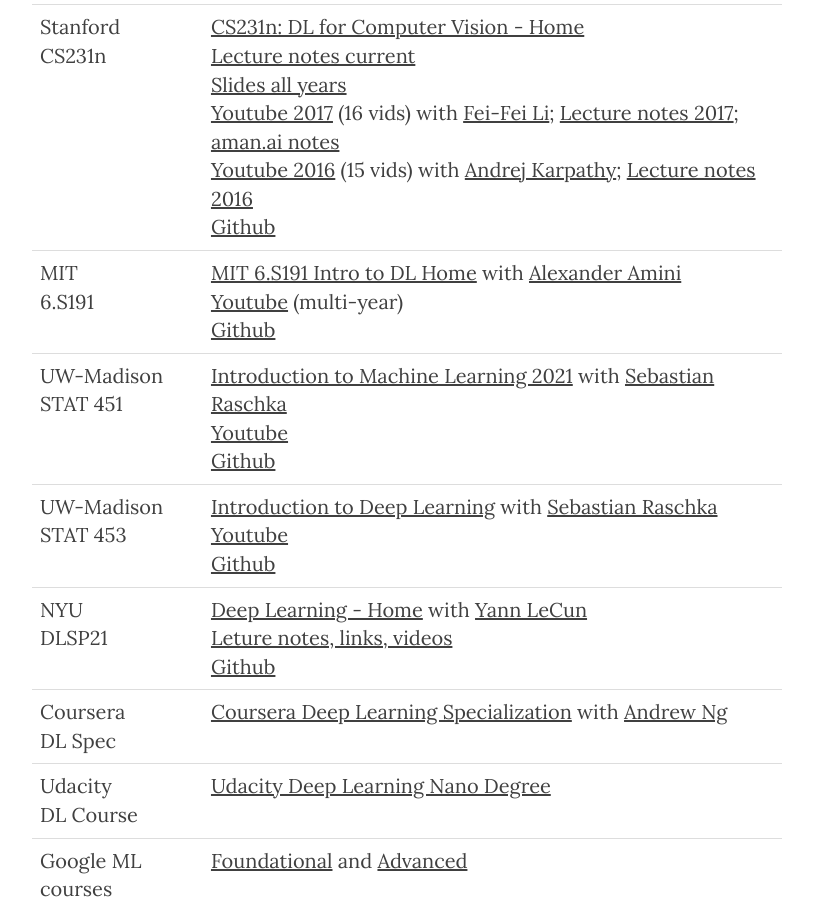
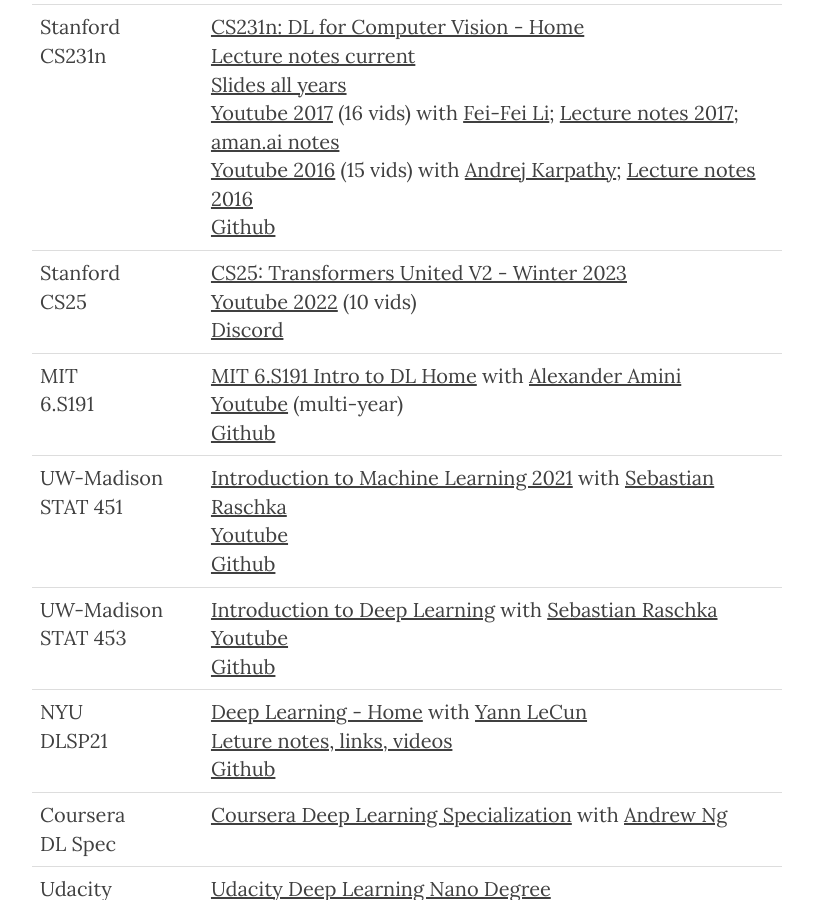
Before and after one commit to dylanhogg/dylanhogg.github.io, a Jekyll site: the page built from study.md, in a window 1280 px wide and 900 px high, scrolled down 3565 px. Shown: the whole window, without its empty margins (233-1046 px from the left). Built offline with Jekyll 4.4.1, drawn with Linux system fonts in a browser that asks for light colours; nearby versions of some CDN libraries.

Commit message:
Updates.

```diff
--- a/study.md
+++ b/study.md
@@ -67,6 +67,7 @@ header-img: "img/apps-bg.jpg"
 | Stanford <br />CS229      | [CS229: Machine Learning - Home](https://cs229.stanford.edu/) <br />[Youtube 2018](https://www.youtube.com/playlist?list=PLoROMvodv4rMiGQp3WXShtMGgzqpfVfbU) (20 vids)  with [Andrew Ng](https://www.andrewng.org/) <br />[Syllabus 2018](https://cs229.stanford.edu/syllabus-autumn2018.html) <br />[CS229 cheatsheets](https://stanford.edu/~shervine/teaching/cs-229/) <br />[Lecture notes 2022](https://cs229.stanford.edu/lectures-spring2022/main_notes.pdf)                                                                                                                                                                                                                                                                                  |
 | Stanford <br />CS230      | [CS230: Deep Learning - Home](https://cs230.stanford.edu/) <br />[Youtube 2018](https://www.youtube.com/playlist?list=PLoROMvodv4rOABXSygHTsbvUz4G_YQhOb) (10 vids) with [Andrew Ng](https://www.andrewng.org/) <br />[Syllabus and Notes current](https://cs230.stanford.edu/syllabus/) <br />[Blog](https://cs230.stanford.edu/blog/) <br />[CS230 cheatsheets](https://stanford.edu/~shervine/teaching/cs-230/)                                                                                                                                                                                                                                                                                                                                   |
 | Stanford <br />CS231n     | [CS231n: DL for Computer Vision - Home](http://cs231n.stanford.edu/) <br />[Lecture notes current](https://cs231n.github.io/) <br />[Slides all years](http://cs231n.stanford.edu/slides/) <br />[Youtube 2017](https://www.youtube.com/playlist?list=PLC1qU-LWwrF64f4QKQT-Vg5Wr4qEE1Zxk) (16 vids) with [Fei-Fei Li](http://vision.stanford.edu/feifeili/); [Lecture notes 2017](http://cs231n.stanford.edu/slides/2017/); [aman.ai notes](https://aman.ai/cs231n/) <br />[Youtube 2016](https://www.youtube.com/playlist?list=PLkt2uSq6rBVctENoVBg1TpCC7OQi31AlC) (15 vids) with [Andrej Karpathy](https://karpathy.ai/); [Lecture notes 2016](http://cs231n.stanford.edu/slides/2016/) <br />[Github](https://github.com/cs231n/cs231n.github.io) |
+| Stanford <br />CS25       | [CS25: Transformers United V2 - Winter 2023](https://web.stanford.edu/class/cs25/) <br />[Youtube 2022](https://www.youtube.com/playlist?list=PLoROMvodv4rNiJRchCzutFw5ItR_Z27CM) (10 vids) <br />[Discord](https://discord.gg/2vE7gbsjzA)                                                                                                                                                                                                                                                                                                                                                                                                                                                                                                           |
 | MIT <br />6.S191          | [MIT 6.S191 Intro to DL Home](http://introtodeeplearning.com/) with [Alexander Amini](https://www.mit.edu/~amini/) <br />[Youtube](https://www.youtube.com/playlist?list=PLtBw6njQRU-rwp5__7C0oIVt26ZgjG9NI) (multi-year) <br />[Github](https://github.com/aamini/introtodeeplearning/)                                                                                                                                                                                                                                                                                                                                                                                                                                                             |
 | UW-Madison <br />STAT 451 | [Introduction to Machine Learning 2021](https://sebastianraschka.com/blog/2021/ml-course.html) with [Sebastian Raschka](https://sebastianraschka.com/) <br />[Youtube](https://www.youtube.com/playlist?list=PLTKMiZHVd_2KyGirGEvKlniaWeLOHhUF3) <br />[Github](https://github.com/rasbt/stat451-machine-learning-fs20)                                                                                                                                                                                                                                                                                                                                                                                                                              |
 | UW-Madison <br />STAT 453 | [Introduction to Deep Learning](https://sebastianraschka.com/blog/2021/dl-course.html) with [Sebastian Raschka](https://sebastianraschka.com/) <br />[Youtube](https://www.youtube.com/playlist?list=PLTKMiZHVd_2KJtIXOW0zFhFfBaJJilH51) <br />[Github](https://github.com/rasbt/stat453-deep-learning-ss20)                                                                                                                                                                                                                                                                                                                                                                                                                                         |
```
